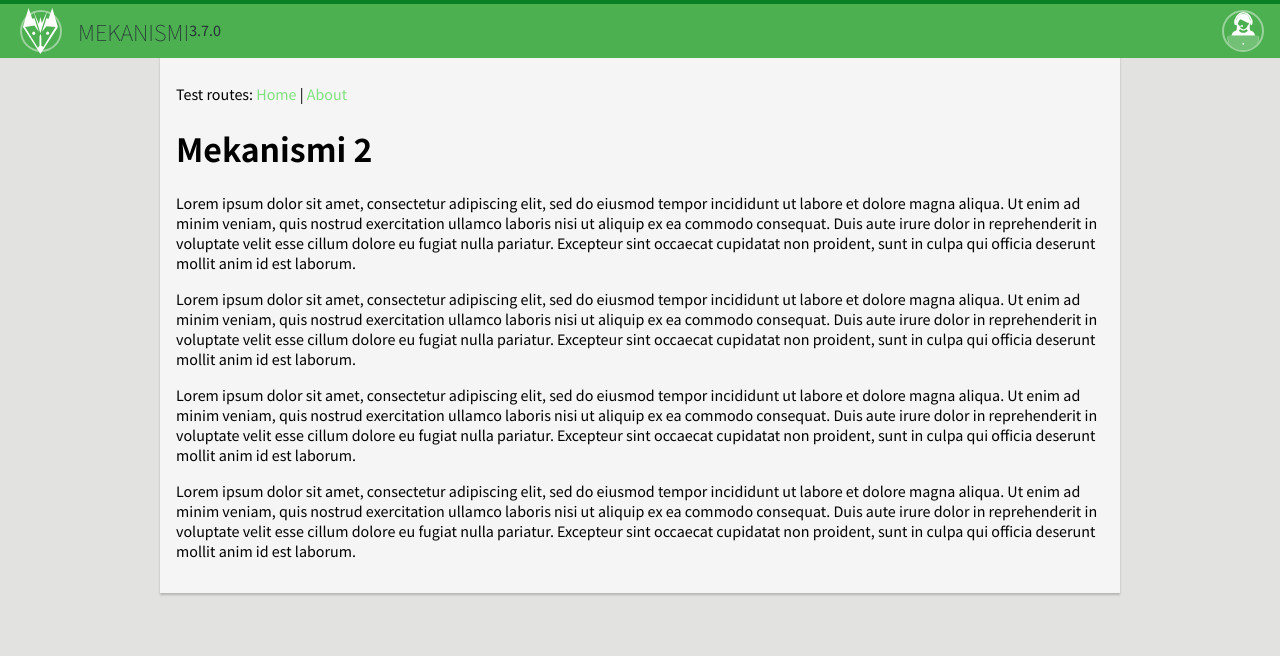
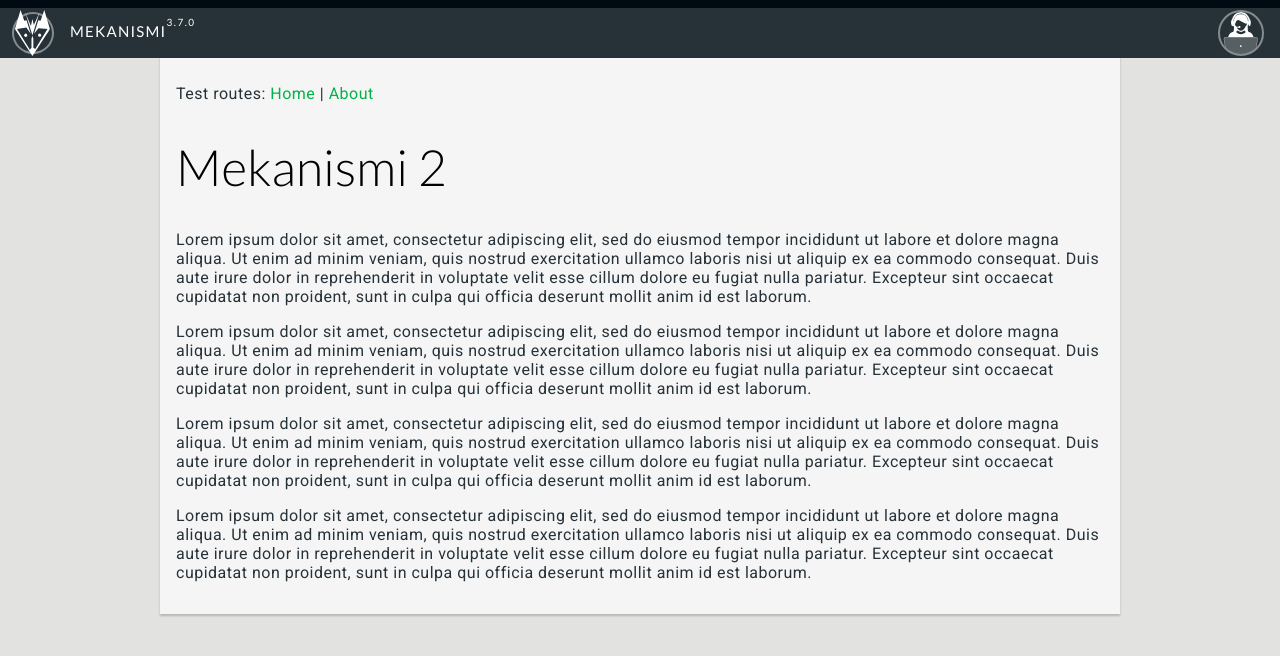
Before and after one commit to villetakanen/mekanismi, a Vue app: page / in a window 1280 px wide. Shown: the top 656 px of the page. Built offline with nearby package versions, Linux system fonts and the light colour scheme; no server answers.

Commit message:
chore: material styling

```diff
--- a/index.html
+++ b/index.html
@@ -5,7 +5,7 @@
   <link rel="icon" href="/favicon.ico" />
   <link href="https://fonts.googleapis.com/css2?family=Source+Sans+Pro:ital,wght@0,300;0,400;0,600;1,300;1,400;1,600&display=swap" rel="stylesheet">
   <link href="https://fonts.googleapis.com/css2?family=Lato:ital,wght@0,300;0,400;0,700;1,300;1,400;1,700&display=swap" rel="stylesheet">
-  <link href="https://fonts.googleapis.com/css2?family=Noto+Sans+SC:wght@100;300;400;500;700;900&display=swap" rel="stylesheet">
+  <link href="https://fonts.googleapis.com/css2?family=Roboto:ital,wght@0,100;0,300;0,400;0,500;0,700;0,900;1,100;1,300;1,400;1,500;1,700;1,900&display=swap" rel="stylesheet">
   <meta name="viewport" content="width=device-width, initial-scale=1.0">
   <title>Vite App</title>
 </head>
--- a/package.json
+++ b/package.json
@@ -6,7 +6,7 @@
     "url": "https://github.com/villetakanen/mekanismi"
   },
   "scripts": {
-    "dev": "vite",
+    "dev": "vite --https",
     "build": "vite build && node workbox-build.js",
     "lint": "npx eslint src",
     "test": "npx jest --coverage",
--- a/src/App.vue
+++ b/src/App.vue
@@ -30,7 +30,6 @@ export default defineComponent({
 @import './assets/layout.scss';
 
 body {
-  font-family: 'Source Sans Pro', sans-serif;
   padding: 0;
   margin: 0;
 }
--- a/src/assets/layout.scss
+++ b/src/assets/layout.scss
@@ -39,9 +39,18 @@
 :root {
   --color-border-light: rgba(170,200,200,1);
   --color-fore-on-accent: white;
-  --color-primary: rgb(76, 175, 80);
-  --color-primary-dark: #087f23;
-  --color-primary-light: #80e27e;
+
+  --color-primary: #263238;
+  --color-primary-dark: #000a12;
+  --color-primary-light: #4f5b62;
+  --color-primary-font: white;
+
+  --color-secondary: #00e676;
+  --color-secondary-dark: #00b248;
+  --color-secondary-light: #66ffa6;
+  --color-secondary-font: black;
+
+
   --color-primary-accent: #F03E5B;
   --color-primary-light-tint: rgba(66, 142, 146, 0.1);
   --font-color-primary: #263238;
@@ -57,9 +66,58 @@
   outline: none;
 }
 
-//fonts
-h1, h2, h3, h4, button, input{
-  font-family: 'Noto Sans SC', sans-serif;
+@mixin headline3 {
+  font-family: Lato, sans-serif;
+  font-weight: 300;
+  font-size: 50px;
+  letter-spacing: 0px;
+  color: black;
+}
+@mixin headline4 {
+  font-family: Lato, sans-serif;
+  font-weight: 300;
+  font-size: 36px;
+  letter-spacing: 0.25px;
+  color: black;
+}
+
+@mixin body1 {
+  font-family: 'Roboto', sans-serif;
+  font-weight: normal;
+  font-size: 16px;
+  letter-spacing: 0.5px;
+  color: #263238;
+}
+
+@mixin material_button {
+  font-family: 'Lato', sans-serif;
+  font-weight: 400;
+  font-size: 15px;
+  letter-spacing: 1.25px;
+  color: #263238;
+}
+@mixin material_overline {
+  font-family: 'Lato', sans-serif;
+  font-weight: 400;
+  font-size: 10px;
+  letter-spacing: 1.5px;
+}
+
+body {
+  font-family: 'Roboto', sans-serif;
+}
+h1 {
+  // Headline 3
+  @include headline3();
+}
+h2 {
+  @include headline4();
+}
+button {
+  @include material_button();
+}
+p {
+  @include body1();
 }
 
 body {
@@ -68,7 +126,7 @@ body {
 
 // primary theme
 a {
-  color: var(--color-primary-light);
+  color: var(--color-secondary-dark);
   text-decoration: none;
   transition: color 1.0s;
   font-weight: 400;
@@ -165,3 +223,21 @@ div#router-view-container {
     }
   }
 }
+
+#appBar{
+  padding: 8px;
+  padding-top: 8px;
+  border-top: solid 8px var(--color-primary-dark);
+  h1 {
+    @include material_button();
+    text-transform: uppercase;
+    margin: 0;
+    padding: 0;
+    line-height: 30px;
+    color: var(--color-primary-font);
+  }
+  .versionInfo {
+    @include material_overline();
+    color: var(--color-primary-font);
+  }
+}
--- a/src/components/app/MaterialAppBar.vue
+++ b/src/components/app/MaterialAppBar.vue
@@ -55,23 +55,12 @@ export default defineComponent({
 div#appBar{
   display: flex;
   background-color: var(--color-primary);
-  height: 22px;
-  border-top: solid 4px var(--color-primary-dark);
   color: var(--font-color-primary);
-  padding: 16px;
   position: fixed;
   width: 100%;
   top: 0;
   box-shadow: 0px 9px 1px 0px rgba(0,0,0,0.0);
   transition: box-shadow 0.3s;
-  h1 {
-    font-weight: 200;
-    text-transform: uppercase;
-    font-size: 22px;
-    line-height: 22px;
-    margin: 0;
-    padding: 0;
-  }
   p {
     padding: 0;
     margin: 0;
@@ -82,18 +71,18 @@ div#appBar{
   }
   div.profileButton {
     border-radius: 50%;
-    width: 38px;
-    height: 38px;
+    width: 42px;
+    height: 42px;
     padding: 0px;
     position: absolute;
-    right: 32px;
-    top: 6px;
+    right: 16px;
+    top: 2px;
     margin-right: 16px;
     overflow: hidden;
     border: solid 2px rgba(255,255,255, 0.44);
     img {
-      width: 42px;
-      height: 42px;
+      width: 45px;
+      height: 45px;
       margin-left: -2px;
     }
   }
@@ -103,7 +92,8 @@ div#appBar{
     height: 42px;
     padding: 0px;
     margin-right: 16px;
-    margin-top:-10px;
+    margin-top:-4px;
+    margin-bottom: -4px;
     border: solid 2px rgba(255,255,255, 0.44);
     overflow: visible;
     box-shadow: none;
```
